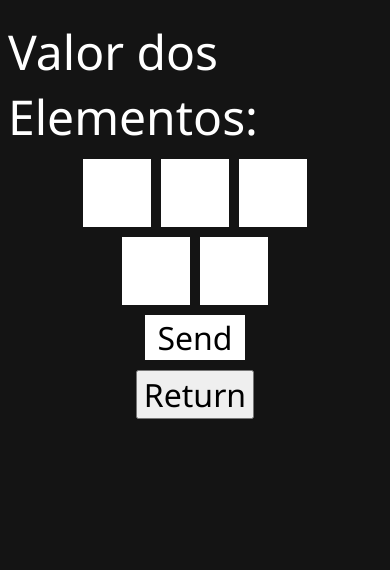
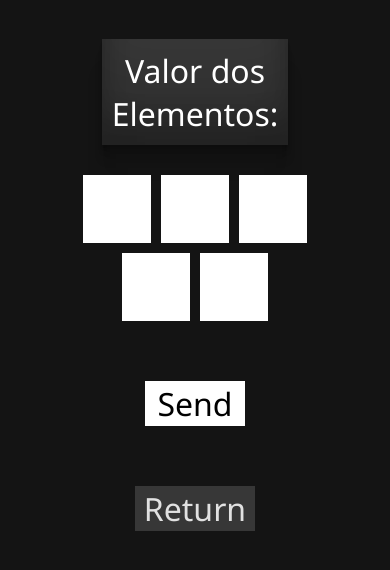
Before and after one commit to oEnzoCastro/Desvio-Padrao, a plain HTML site: page index.html in a window 390 px wide. Both pictures are taken after typing "5" into the empty fields and a click on the button "Send". Drawn offline with Linux system fonts and the light colour scheme.

Commit message:
Update style.css

```diff
--- a/style.css
+++ b/style.css
@@ -20,14 +20,40 @@ body {
     display: flex;
     margin: 0 20%;
     justify-content: center;
+    align-items: center;
     flex-wrap: wrap;
     gap: 10px;
 }
 
 #btn {
+    display: flex;
+    justify-content: center;
+    align-items: center;
     width: 100px;
     border: none;
     background-color: white;
+    transition: 250ms;
+}
+
+#btn:hover {
+    width: 120px;
+    box-shadow: rgba(0, 0, 0, 0.17) 0px -23px 25px 0px inset, rgba(0, 0, 0, 0.15) 0px -36px 30px 0px inset, rgba(0, 0, 0, 0.1) 0px -79px 40px 0px inset, rgba(0, 0, 0, 0.06) 0px 2px 1px, rgba(0, 0, 0, 0.09) 0px 4px 2px, rgba(0, 0, 0, 0.09) 0px 8px 4px, rgba(0, 0, 0, 0.09) 0px 16px 8px, rgba(0, 0, 0, 0.09) 0px 32px 16px;
+}
+
+#return {
+    display: flex;
+    justify-content: center;
+    align-items: center;
+    width: 120px;
+    border: none;
+    color: rgb(225, 225, 225);
+    background-color: rgb(55, 55, 55);
+    transition: 250ms;
+}
+
+#return:hover {
+    width: 140px;
+    box-shadow: rgba(0, 0, 0, 0.17) 0px -23px 25px 0px inset, rgba(0, 0, 0, 0.15) 0px -36px 30px 0px inset, rgba(0, 0, 0, 0.1) 0px -79px 40px 0px inset, rgba(0, 0, 0, 0.06) 0px 2px 1px, rgba(0, 0, 0, 0.09) 0px 4px 2px, rgba(0, 0, 0, 0.09) 0px 8px 4px, rgba(0, 0, 0, 0.09) 0px 16px 8px, rgba(0, 0, 0, 0.09) 0px 32px 16px;
 }
 
 .btntxt {
@@ -37,9 +63,19 @@ body {
 }
 
 #btnsend {
+    display: flex;
+    justify-content: center;
+    align-items: center;
     width: 100px;
+    margin: 50px;
     border: none;
     background-color: white;
+    transition: 250ms;
+}
+
+#btnsend:hover {
+    width: 120px;
+    box-shadow: rgba(0, 0, 0, 0.17) 0px -23px 25px 0px inset, rgba(0, 0, 0, 0.15) 0px -36px 30px 0px inset, rgba(0, 0, 0, 0.1) 0px -79px 40px 0px inset, rgba(0, 0, 0, 0.06) 0px 2px 1px, rgba(0, 0, 0, 0.09) 0px 4px 2px, rgba(0, 0, 0, 0.09) 0px 8px 4px, rgba(0, 0, 0, 0.09) 0px 16px 8px, rgba(0, 0, 0, 0.09) 0px 32px 16px;
 }
 
 #elementos {
@@ -89,7 +125,28 @@ body {
 }
 
 .result {
-    margin: 0;
+    text-align: center;
+    padding: 10px;
+    box-shadow: rgba(0, 0, 0, 0.17) 0px -23px 25px 0px inset, rgba(0, 0, 0, 0.15) 0px -36px 30px 0px inset, rgba(0, 0, 0, 0.1) 0px -79px 40px 0px inset, rgba(0, 0, 0, 0.06) 0px 2px 1px, rgba(0, 0, 0, 0.09) 0px 4px 2px, rgba(0, 0, 0, 0.09) 0px 8px 4px, rgba(0, 0, 0, 0.09) 0px 16px 8px, rgba(0, 0, 0, 0.09) 0px 32px 16px;
+    margin: 20px;
+    background-color: rgb(55, 55, 55);
     color: white;
     font-size: 3rem;
 }
+
+@media only screen and (max-width: 600px) {
+    .result {
+        font-size: 2rem;
+        overflow: hidden;
+        text-overflow: ellipsis;
+        width: min-content;
+    }
+  }
+
+@media only screen and (max-width: 368px) {
+    .result {
+        overflow: hidden;
+        text-overflow: ellipsis;
+        width: 200px;
+    }
+  }
```
